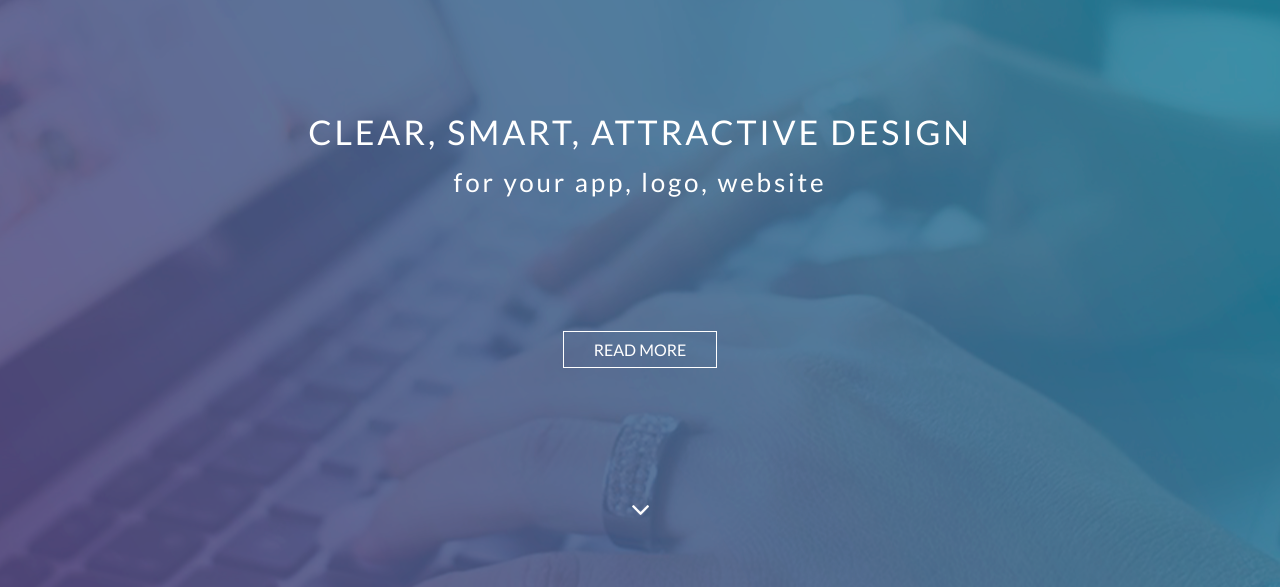
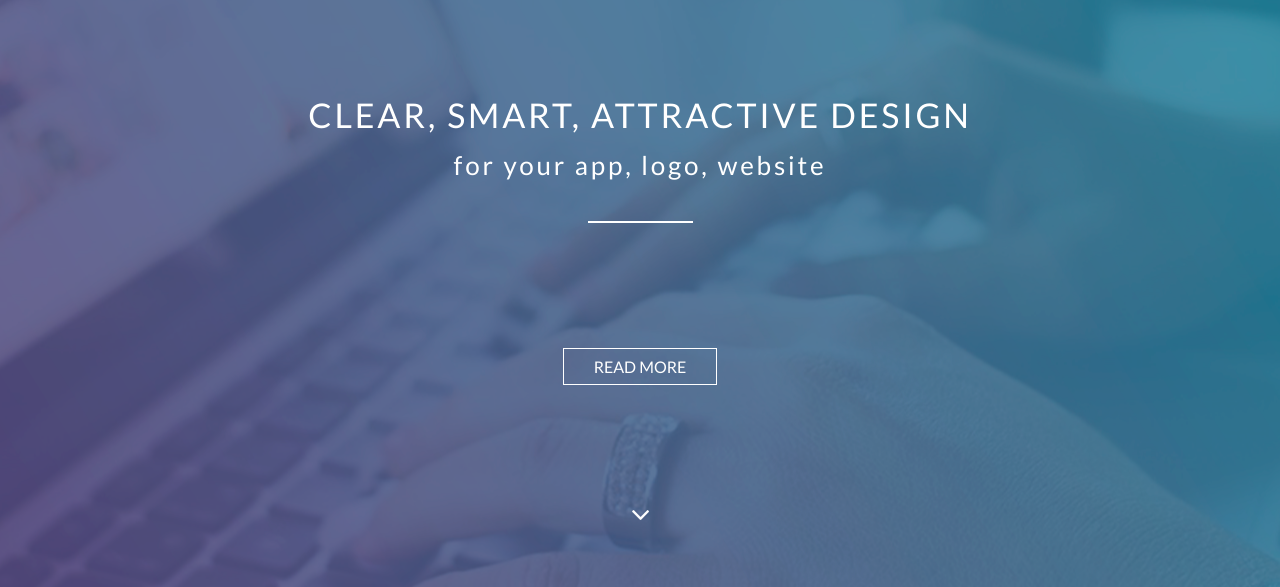
Before and after one commit to xnll038/SmartDesign0.1, a plain HTML site: page smart-design/index.html in a window 1280 px wide. Shown: the part 213-800 px from the top of the page. Drawn offline with Linux system fonts and the light colour scheme.

Commit message:
added white line below titles

```diff
--- a/smart-design/css/style.css
+++ b/smart-design/css/style.css
@@ -27,6 +27,19 @@
 .binary__text {
     color: #ffffff;
     letter-spacing: 0.2em;
+
+    position: relative;
+    padding: 0 0 45px 0;
+}
+.binary__text::after {
+    content: '';
+    position: absolute;
+    bottom: 0;
+    left: 50%;
+    margin: 0 0 0 -52.5px;
+    width: 105px;
+    height: 2px;
+    background-color: #ffffff;
 }
 
 .binary__title {
@@ -40,6 +53,7 @@
 }
 
 .binary__line {
+
 }
 
 .binary__button {
--- a/smart-design/index.html
+++ b/smart-design/index.html
@@ -22,7 +22,6 @@
                     <div class="binary__text">
                         <h1 class="binary__title">Clear, smart, attractive design</h1>
                         <h2 class="binary__sub-title">for your app, logo, website</h2>
-                        <div class="binary__line"></div>
                     </div>
                     <div class="binary__button">
                         <button>read more</button>
```
